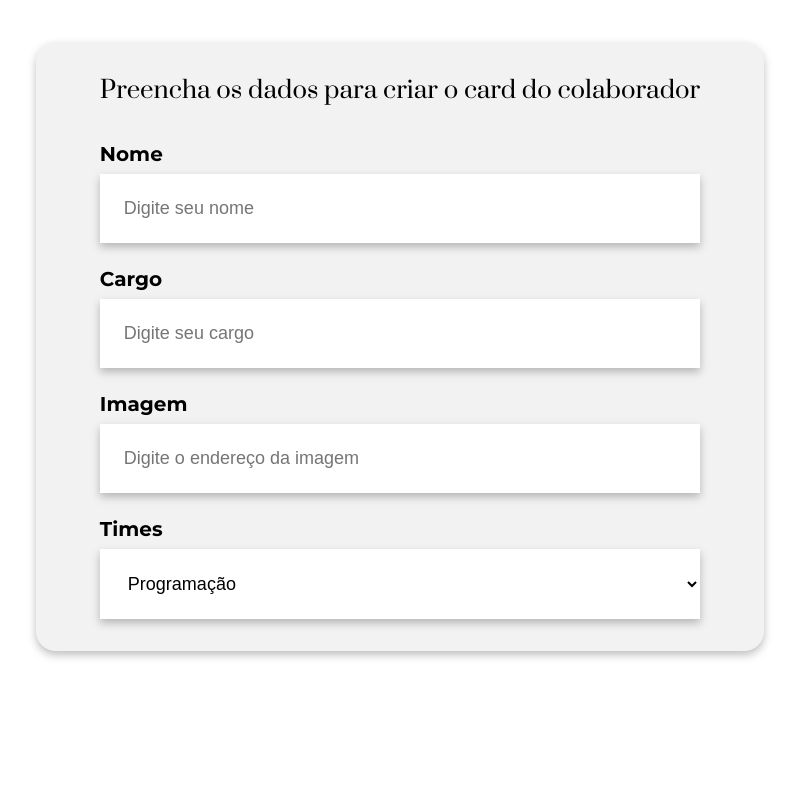
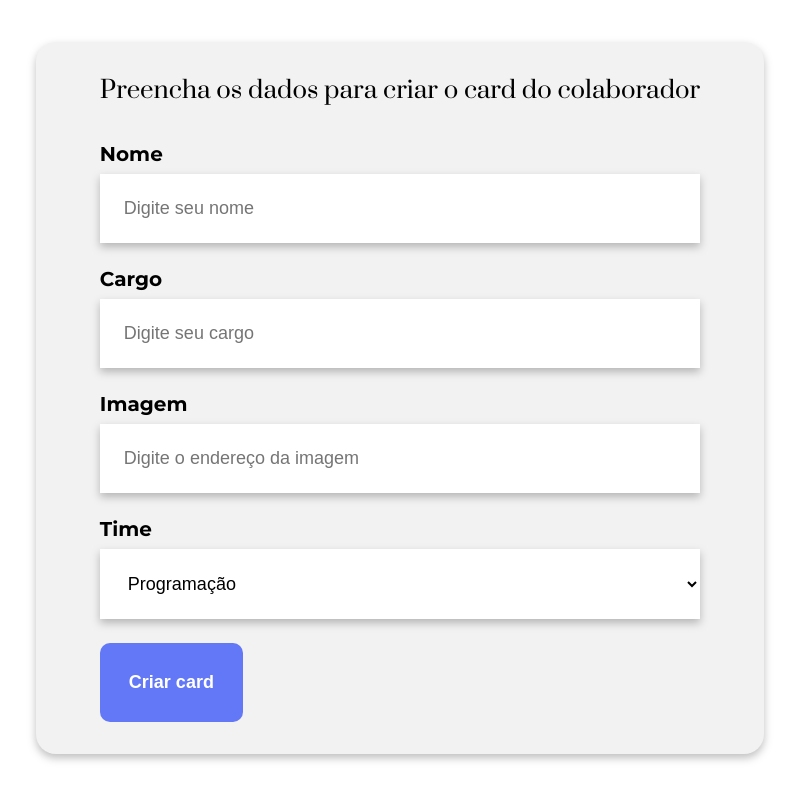
Before and after one commit to txr-nicole/organo, a React (Create React App) app: page / in a window 1280 px wide. Shown: the part 536-1336 px from the top of the page, without its empty margins (240-1039 px from the left). Before the commit the page ends 1267 px from the top, so only its background shows below. Built offline with nearby package versions, Linux system fonts and the light colour scheme.

Commit message:
💄 creates and add Botao component to form

```diff
--- /dev/null
+++ b/src/components/Botao/Botao.css
@@ -0,0 +1,15 @@
+.botao{
+    background-color: #6278F7;
+    border-radius: 10px;
+    font-weight: 700;
+    font-size: 18px;
+    padding: 29px;
+    border: none;
+    cursor: pointer;
+    color: #fff;
+    margin: 24px 0 0 0;
+}
+.botao:hover{
+    color:#95FFD4;
+;
+}
--- /dev/null
+++ b/src/components/Botao/index.js
@@ -0,0 +1,5 @@
+import "./Botao.css";
+
+export const Botao = (props) => {
+    return <button className="botao">{props.children}</button>
+}
--- a/src/components/Formulario/index.js
+++ b/src/components/Formulario/index.js
@@ -1,3 +1,4 @@
+import { Botao } from "../Botao";
 import { CampoTexto } from "../CampoTexto";
 import { ListaSuspensa } from "../ListaSuspensa";
 import "./Formulario.css";
@@ -21,7 +22,10 @@ export const Formulario = () => {
         <CampoTexto label="Nome" placeholder="Digite seu nome" />
         <CampoTexto label="Cargo" placeholder="Digite seu cargo" />
         <CampoTexto label="Imagem" placeholder="Digite o endereço da imagem" />
-        <ListaSuspensa label="Times"  itens={times}/>
+        <ListaSuspensa label="Time"  itens={times}/>
+        <Botao>
+          Criar card
+        </Botao>
       </form>
     </section>
   );
```
